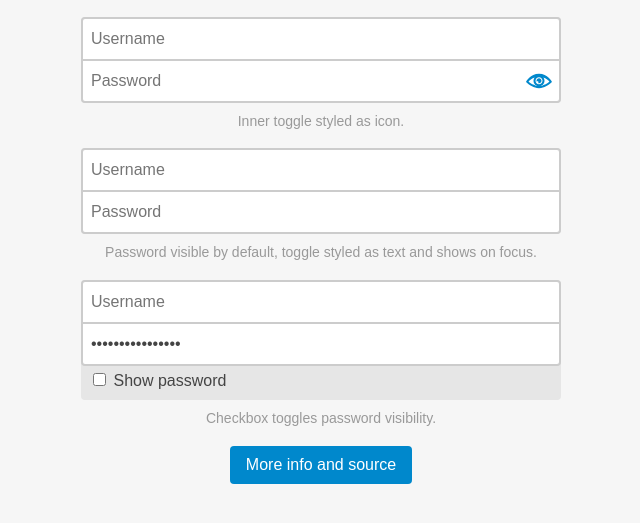
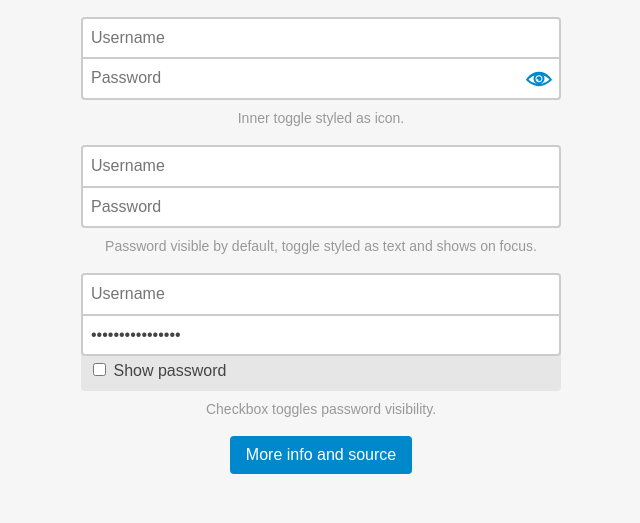
Before and after one commit to cloudfour/hideShowPassword, a plain HTML site: page index.html in a window 1280 px wide. Shown: the part 53-576 px from the top of the page, without its empty margins (319-959 px from the left). Drawn offline with Linux system fonts and the light colour scheme.

Commit message:
demo tweaks

```diff
--- a/index.html
+++ b/index.html
@@ -121,7 +121,7 @@
     display: block;
     font-family: inherit;
     font-size: inherit;
-    line-height: 1.5em;
+    line-height: inherit;
     margin: 0;
     padding: 0.5em;
     position: relative;
```
